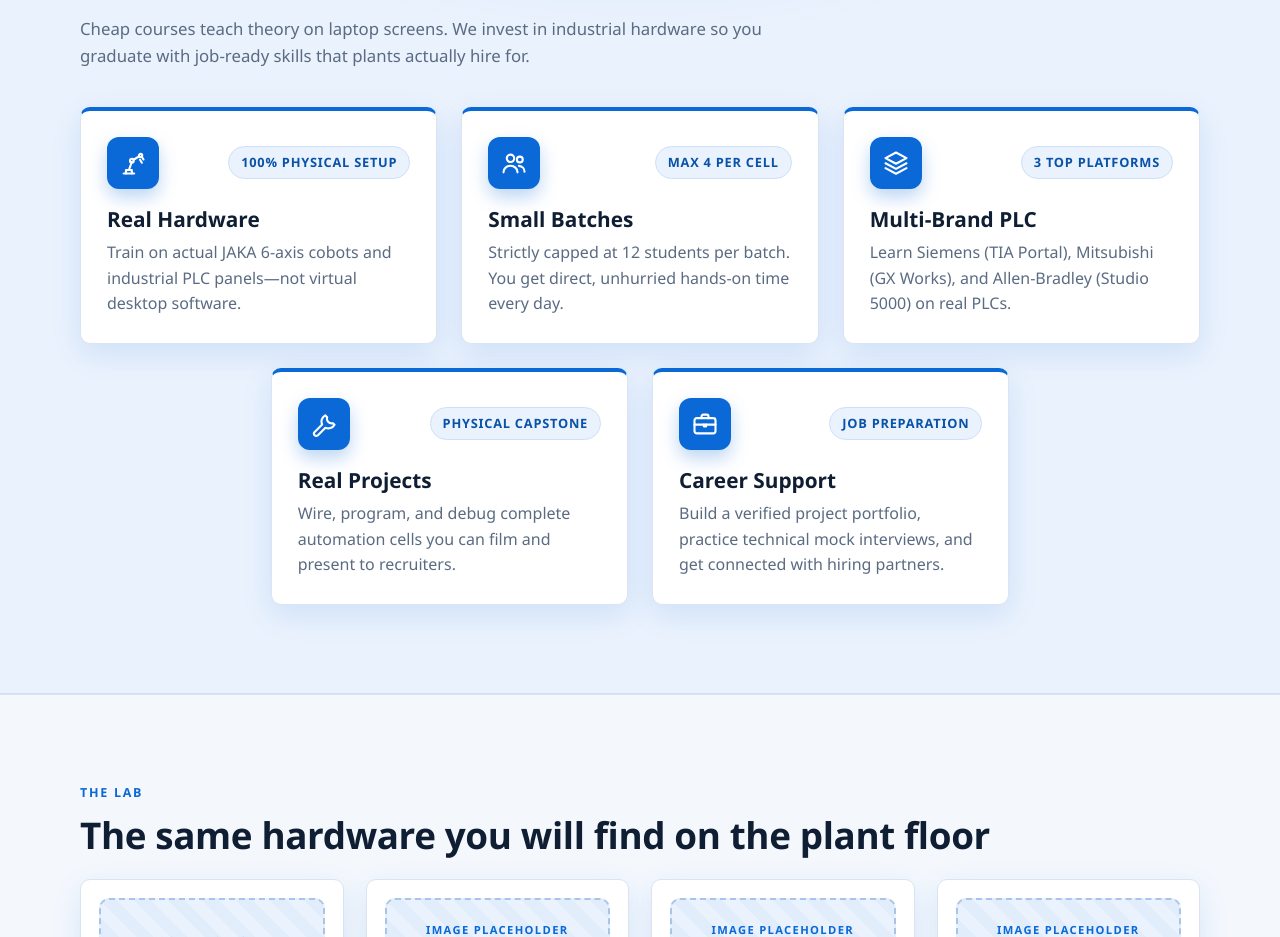
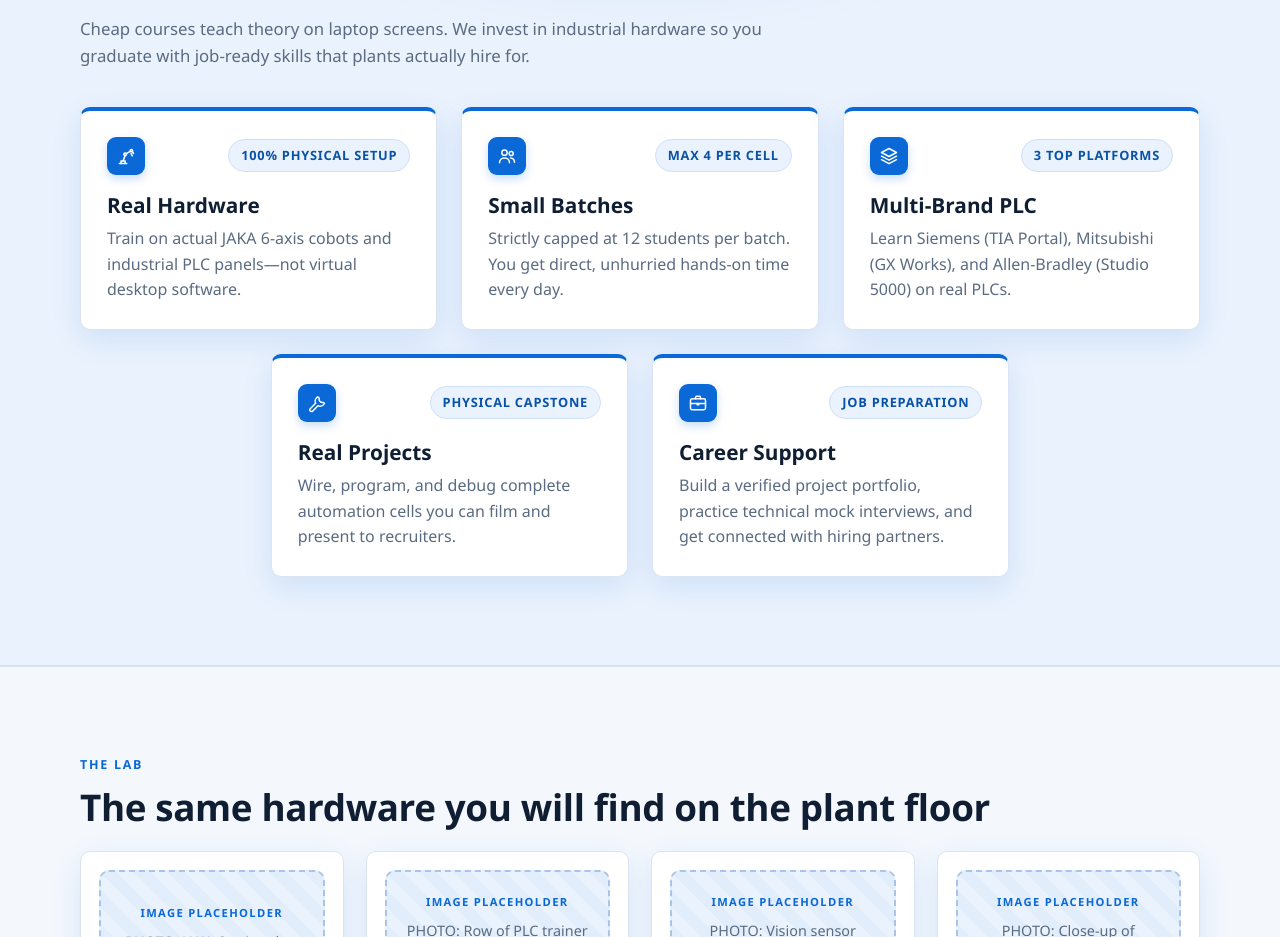
Before and after one commit to manaskalakonda-rgb/iautomatia-academy, a website with bundled scripts: page landing/public/index.html in a window 1280 px wide. Shown: the part 1960-2897 px from the top of the page. Built offline with nearby package versions, Linux system fonts and the light colour scheme; files whose address does not match are found by name.

Commit message:
Make value card icons smaller
Co-Authored-By: Claude Opus 5.5 <noreply@anthropic.com>

```diff
--- a/landing/public/styles.css
+++ b/landing/public/styles.css
@@ -525,11 +525,11 @@ button[disabled] { opacity: 0.7; cursor: progress; }
 .value-head { display: flex; align-items: center; justify-content: space-between; gap: 12px; margin-bottom: 18px; }
 .value-icon {
   display: grid; place-items: center; flex: none;
-  width: 52px; height: 52px; border-radius: 12px;
+  width: 38px; height: 38px; border-radius: 9px;
   background: var(--brand); color: #fff;
-  box-shadow: 0 8px 18px rgba(10,105,215,0.28);
+  box-shadow: 0 4px 10px rgba(10,105,215,0.22);
 }
-.value-icon svg { width: 28px; height: 28px; }
+.value-icon svg { width: 20px; height: 20px; }
 .value-metric {
   font-size: 0.8rem; font-weight: 800; letter-spacing: 0.06em; text-transform: uppercase;
   color: var(--brand-dark); background: var(--tint);
```
